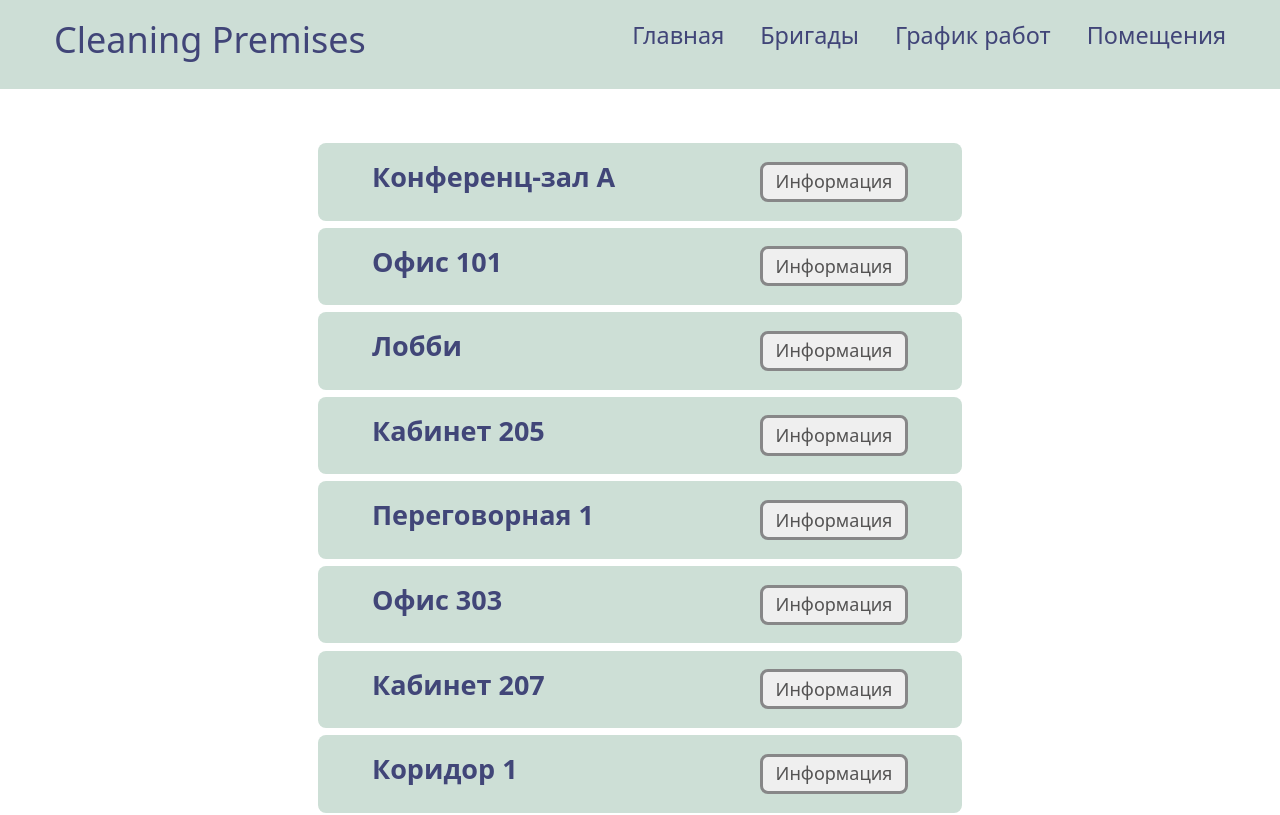
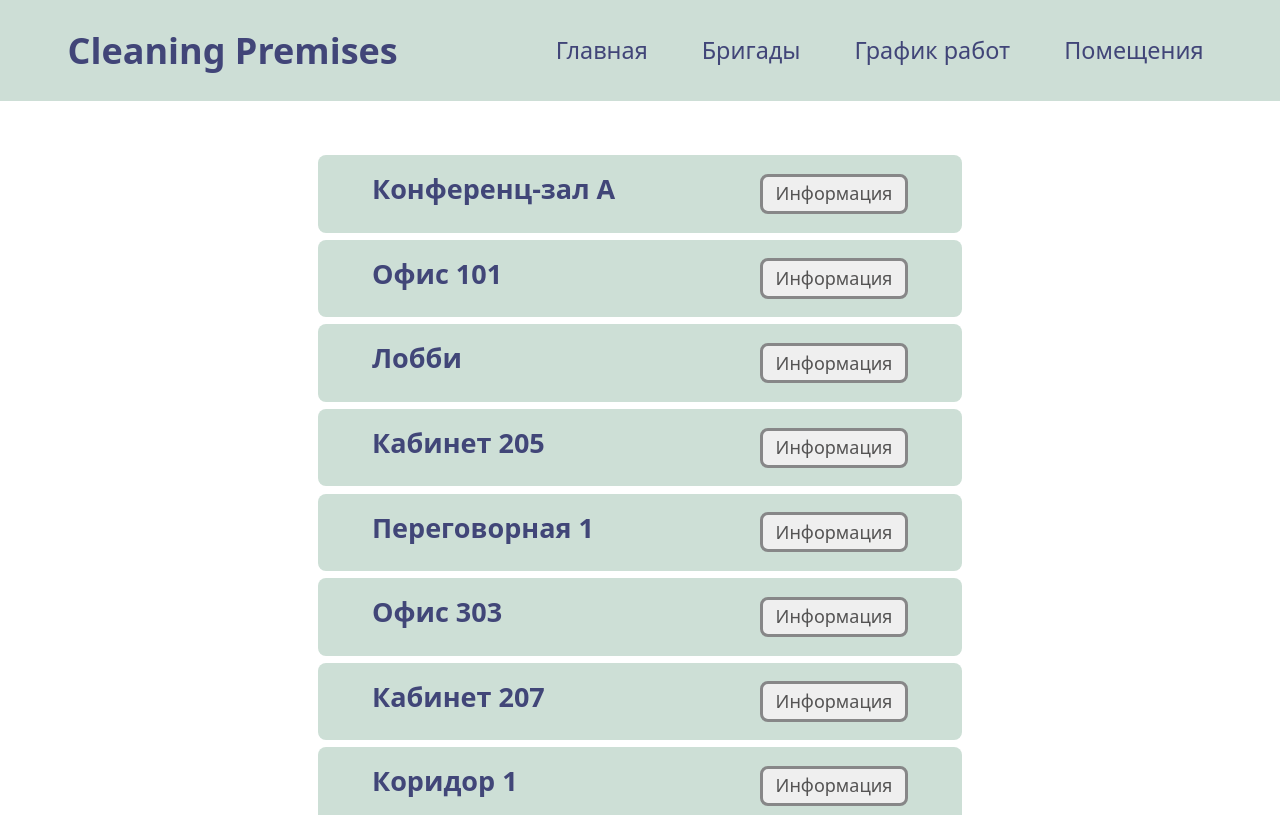
Before and after one commit to ppank0/cleaning-premises, a React (Create React App) app in the folder cleaning-premises/: page /rooms in a window 1280 px wide. Shown: the top 815 px of the page. Built offline with nearby package versions, Linux system fonts and the light colour scheme.

Commit message:
feat: add navbar

```diff
--- a/cleaning-premises/src/components/Header.jsx
+++ b/cleaning-premises/src/components/Header.jsx
@@ -11,18 +11,43 @@
         <>
 
             <Router>
-            <div className="header-container">
-                <h1 className="header-title">Cleaning Premises</h1>
-                {/* <div > */}
+            {/* <div className="">
+                <h1 className="header-title"></h1>
                 <label htmlFor="navbar-toggle" className="burger-icon">&#9776;</label>
                     <ul className="nav-list">
-                    <li><Link to="/">Главная</Link></li>
-                    <li><Link to="/brigades">Бригады</Link></li>
-                    <li><Link to="/schedule">График работ</Link></li>
-                    <li><Link to="/rooms">Помещения</Link></li>
+                    <li><Link to="/"></Link></li>
+                    <li><Link to=""></Link></li>
+                    <li><Link to=""></Link></li>
+                    <li><Link to=""></Link></li>
                     </ul>
-                {/* </div> */}
-            </div>
+            </div> */}
+
+
+            <nav class="navbar navbar-expand-lg  header-container">
+                <div class="container-fluid">
+                    <a class="navbar-brand" href="/">Cleaning Premises</a>
+                    <button class="navbar-toggler" type="button" data-bs-toggle="collapse" data-bs-target="#navbarNav" aria-controls="navbarNav" aria-expanded="false" aria-label="Toggle navigation">
+                    <span class="navbar-toggler-icon"></span>
+                    </button>
+
+                    <div class="collapse navbar-collapse" id="navbarNav">
+                        <ul class="navbar-nav">
+                            <li class="nav-item">
+                            <a class="nav-link " active aria-current="page" href="/">Главная</a>
+                            </li>
+                            <li class="nav-item">
+                            <a class="nav-link" href="/brigades">Бригады</a>
+                            </li>
+                            <li class="nav-item">
+                            <a class="nav-link" href="/schedule">График работ</a>
+                            </li>
+                            <li class="nav-item">
+                            <a class="nav-link" href='/rooms'>Помещения</a>
+                            </li>
+                        </ul>
+                    </div>
+                </div>
+            </nav>
 
                 <Routes>
                     <Route path="/" element={<Home />} />
--- a/cleaning-premises/src/styles/header.css
+++ b/cleaning-premises/src/styles/header.css
@@ -7,31 +7,34 @@
     background-color: rgba(179, 206, 193, 0.659);
 
 }
-.header-container h1{
+.navbar-brand{
     font-size: 2rem;
+    color: var(--header-text-color);
+    font-weight: 600;
 }
-.nav-list{
+#navbarNav{
+    justify-content: end;
+}
+.navbar-nav{
     display: flex;
     list-style: none;
     gap: 2rem;
 }
-.nav-list a{
+a.nav-link{
     color: var(--header-text-color);
     text-decoration: none;
     font-size: 1.3rem;
     font-weight: 500;
 }
-.nav-list a:hover{
+a.nav-link:hover{
     text-decoration:underline;
 }
-.burger-icon{
-    display: none;
-}
-@media screen and (max-width:1040px){
-    .header-container h1{
-        font-size: 1.3rem;
+
+@media screen and (max-width:1120px){
+    .navbar-brand{
+        font-size: 1.5rem;
     }
-    .nav-list a{
+    a.nav-link{
         font-size: 1rem;
     }
 }
```
